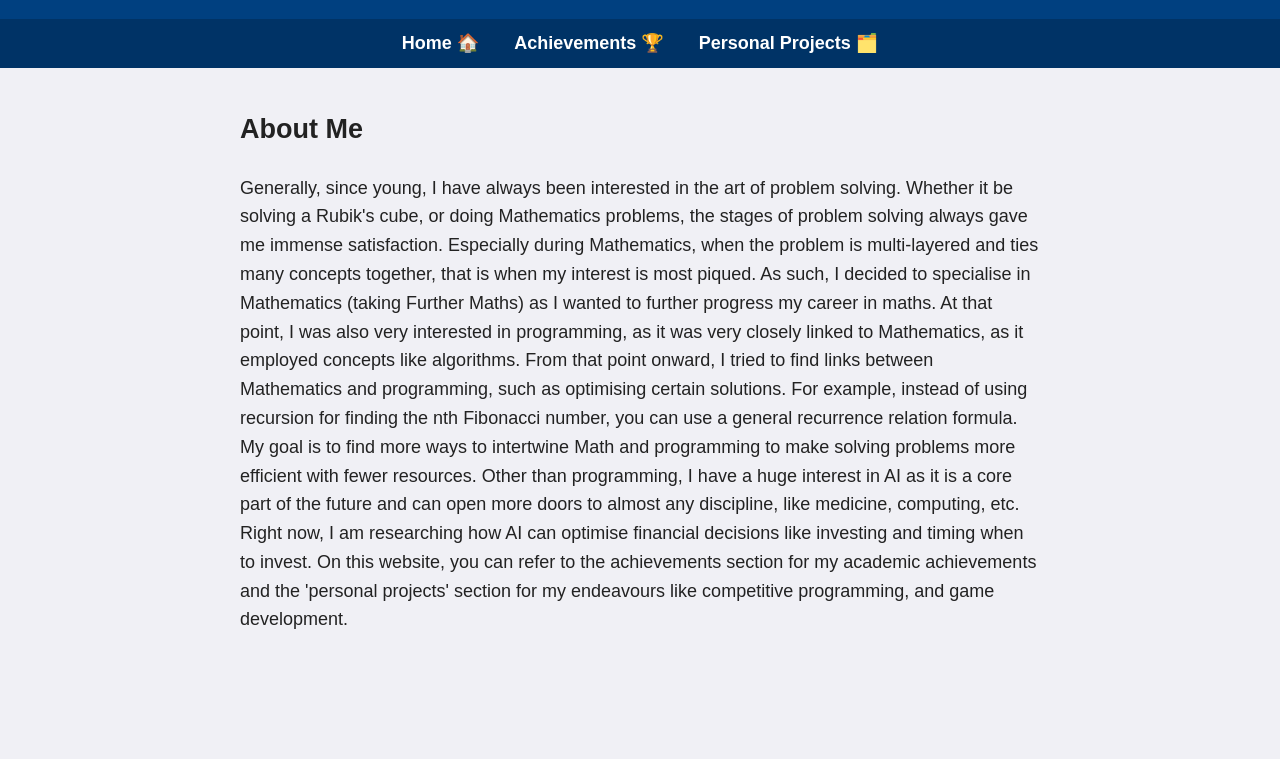
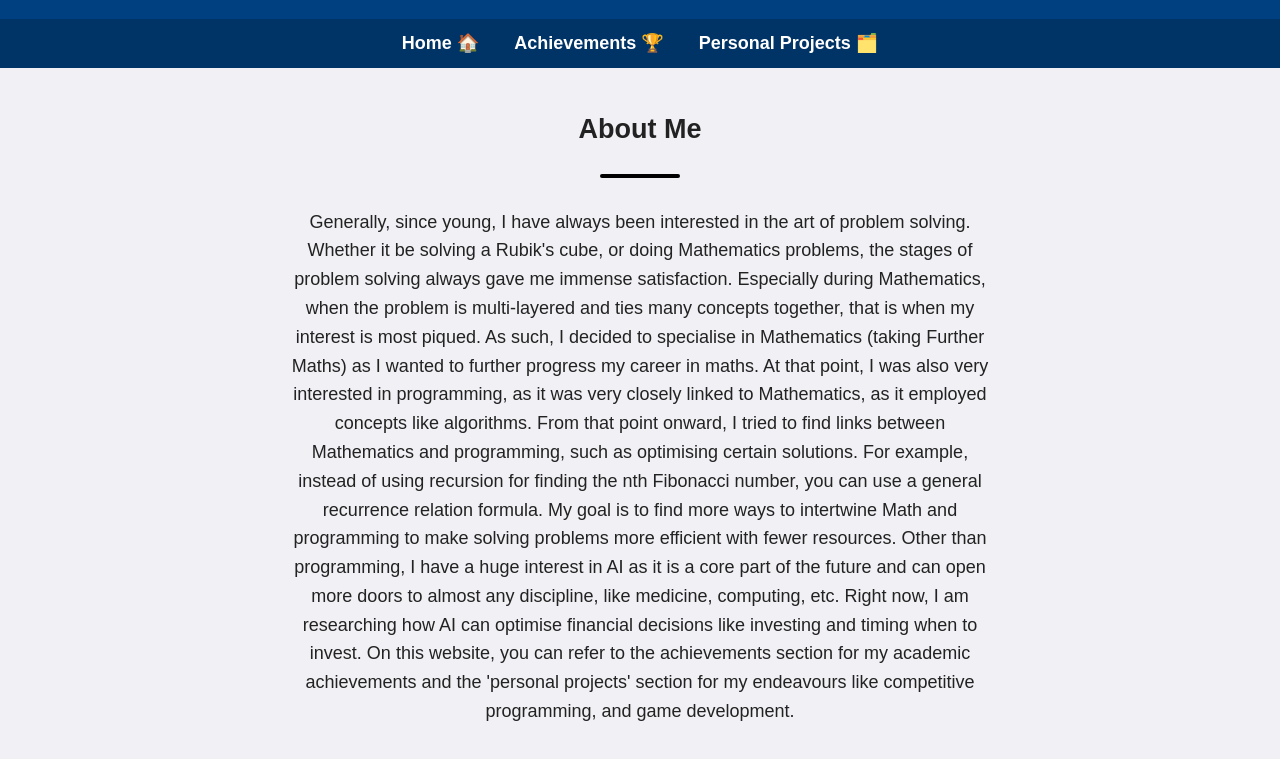
Before and after one commit to pondranath/O.J., a plain HTML site: page index.html in a window 1280 px wide. Shown: the part 133-892 px from the top of the page. Before the commit the page ends 807 px from the top, so only its background shows below. Drawn offline with Linux system fonts and the light colour scheme.

Commit message:
Update index.html

```diff
--- a/index.html
+++ b/index.html
@@ -46,6 +46,26 @@
     }
     section {
       margin-bottom: 40px;
+      text-align: center;
+    }
+    .fade-in {
+      opacity: 0;
+      animation: fadeIn 1.5s ease-in-out forwards;
+    }
+    @keyframes fadeIn {
+      to { opacity: 1; }
+    }
+    .underline {
+      width: 80px;
+      height: 4px;
+      background: black;
+      margin: 10px auto 30px auto;
+      border-radius: 2px;
+    }
+    .centered-paragraph {
+      text-align: center;
+      max-width: 700px;
+      margin: 0 auto;
     }
     a.code-link {
       color: #004080;
@@ -68,10 +88,11 @@
   </nav>
   <main>
     <section id="about-me">
-      <h2>About Me</h2>
-      <p>Generally, since young, I have always been interested in the art of problem solving. Whether it be solving a Rubik's cube, or doing Mathematics problems, the stages of problem solving always gave me immense satisfaction. Especially during Mathematics, when the problem is multi-layered and ties many concepts together, that is when my interest is most piqued. As such, I decided to specialise in Mathematics (taking Further Maths) as I wanted to further progress my career in maths. At that point, I was also very interested in programming, as it was very closely linked to Mathematics, as it employed concepts like algorithms. From that point onward, I tried to find links between Mathematics and programming, such as optimising certain solutions. For example, instead of using recursion for finding the nth Fibonacci number, you can use a general recurrence relation formula. My goal is to find more ways to intertwine Math and programming to make solving problems more efficient with fewer resources. Other than programming, I have a huge interest in AI as it is a core part of the future and can open more doors to almost any discipline, like medicine, computing, etc. Right now, I am researching how AI can optimise financial decisions like investing and timing when to invest. On this website, you can refer to the achievements section for my academic achievements and the 'personal projects' section for my endeavours like competitive programming, and game development.</p>
-
-
+      <h2 class="fade-in">About Me</h2>
+      <div class="underline"></div>
+      <p class="centered-paragraph">
+        Generally, since young, I have always been interested in the art of problem solving. Whether it be solving a Rubik's cube, or doing Mathematics problems, the stages of problem solving always gave me immense satisfaction. Especially during Mathematics, when the problem is multi-layered and ties many concepts together, that is when my interest is most piqued. As such, I decided to specialise in Mathematics (taking Further Maths) as I wanted to further progress my career in maths. At that point, I was also very interested in programming, as it was very closely linked to Mathematics, as it employed concepts like algorithms. From that point onward, I tried to find links between Mathematics and programming, such as optimising certain solutions. For example, instead of using recursion for finding the nth Fibonacci number, you can use a general recurrence relation formula. My goal is to find more ways to intertwine Math and programming to make solving problems more efficient with fewer resources. Other than programming, I have a huge interest in AI as it is a core part of the future and can open more doors to almost any discipline, like medicine, computing, etc. Right now, I am researching how AI can optimise financial decisions like investing and timing when to invest. On this website, you can refer to the achievements section for my academic achievements and the 'personal projects' section for my endeavours like competitive programming, and game development.
+      </p>
     </section>
   </main>
 </body>
```
